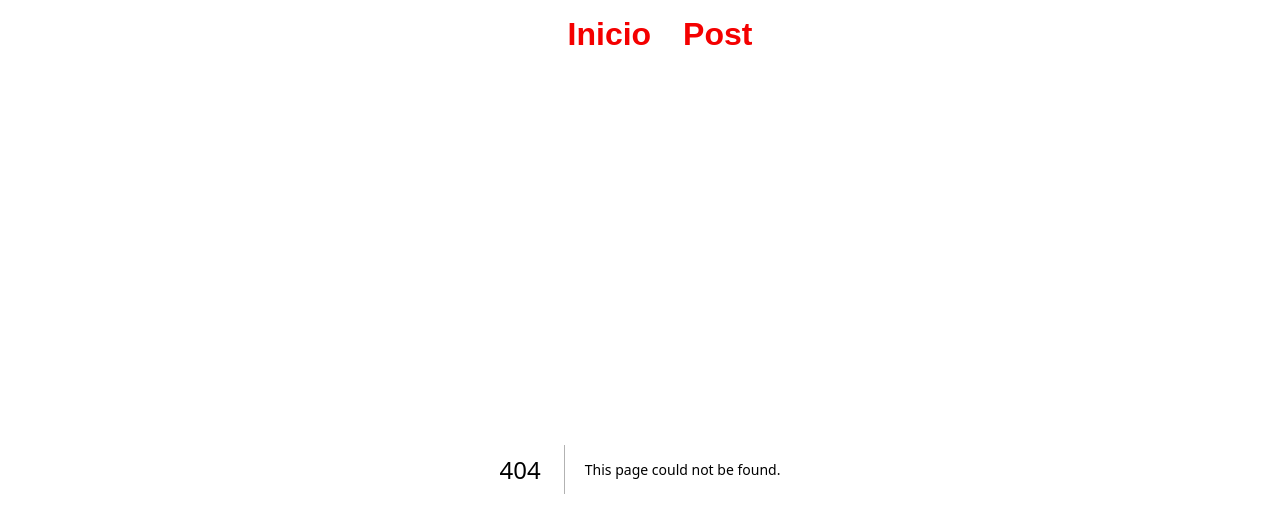
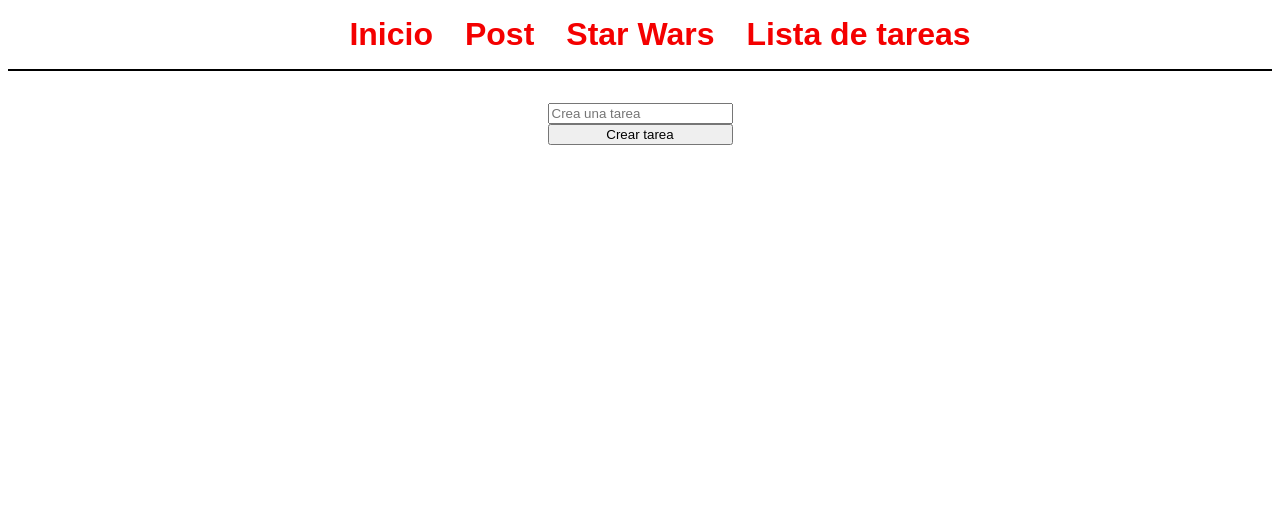
Before and after one commit to EnzoLacuesta/Proyecto2023, a Next.js app: page /tareas in a window 1280 px wide. Before the commit this address had no page. Shown: the top 532 px of the page. Built offline with nearby package versions, Linux system fonts and the light colour scheme.

Commit message:
Cambios en la web

```diff
--- a/app/Nav/Nav.jsx
+++ b/app/Nav/Nav.jsx
@@ -9,12 +9,20 @@ const rutas = [
     {
         ruta: '/post',
         label:'Post'
+      },
+      {
+        ruta: '/starwars',
+        label:'Star Wars'
+      },
+      {
+        ruta: '/tareas',
+        label:'Lista de tareas'
       }
   ];
 
 const Nav = () => {
   return (
-    <nav >
+    <nav className={style.nav}>
         <ul className={style.ul}>
             {rutas.map(({ruta, label})=>(
             <li >
--- a/app/Nav/Nav.module.css
+++ b/app/Nav/Nav.module.css
@@ -1,3 +1,6 @@
+.nav{
+    border-bottom: solid black 2px;
+}
 .ul{
     display: flex;
     justify-content: center;
--- /dev/null
+++ b/app/tareas/page.jsx
@@ -0,0 +1,33 @@
+'use client'
+import { createElement, useState } from 'react'
+import React from 'react'
+import style from './tareas.module.css'
+
+const page = () => {
+    const [listaTarea, setListaTarea] = useState ([])
+    const [tarea, setTarea] = useState ("")
+
+    const CrearTarea = () =>{
+        (tarea === "") ? alert("Escribe una tarea") : setListaTarea(listaTarea.concat(tarea))
+    }
+
+  return (
+    <div className={style.tareas}>
+        <input
+            type="text"
+            placeholder='Crea una tarea'
+            value={tarea}
+            onChange={(e)=> setTarea(e.target.value)}/>
+        <button onClick={CrearTarea}>Crear tarea</button>
+        {
+            listaTarea.map((value, index)=>{
+                return (
+                    <div key={index}>{value}</div>
+                )
+            })
+        }
+    </div>
+  )
+}
+
+export default page
--- /dev/null
+++ b/app/tareas/tareas.module.css
@@ -0,0 +1,6 @@
+.tareas{
+    display: grid;
+    align-items: center;
+    justify-content: center;
+    padding-top: 2rem;
+}
```
Also changed, not shown: app/starwars/Card.jsx (+17 -2 lines).
